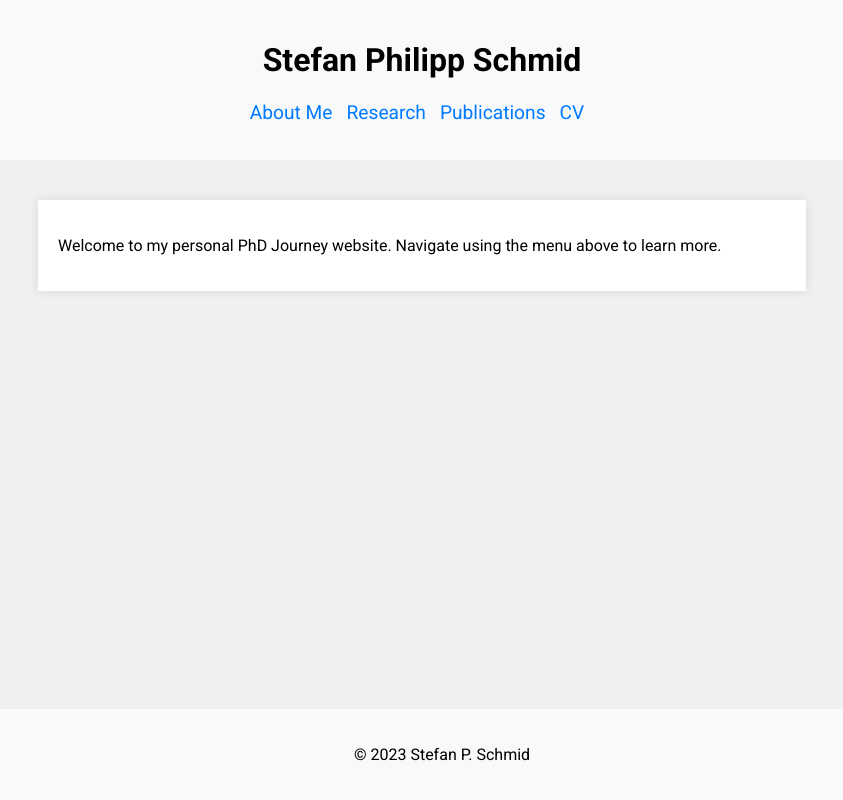
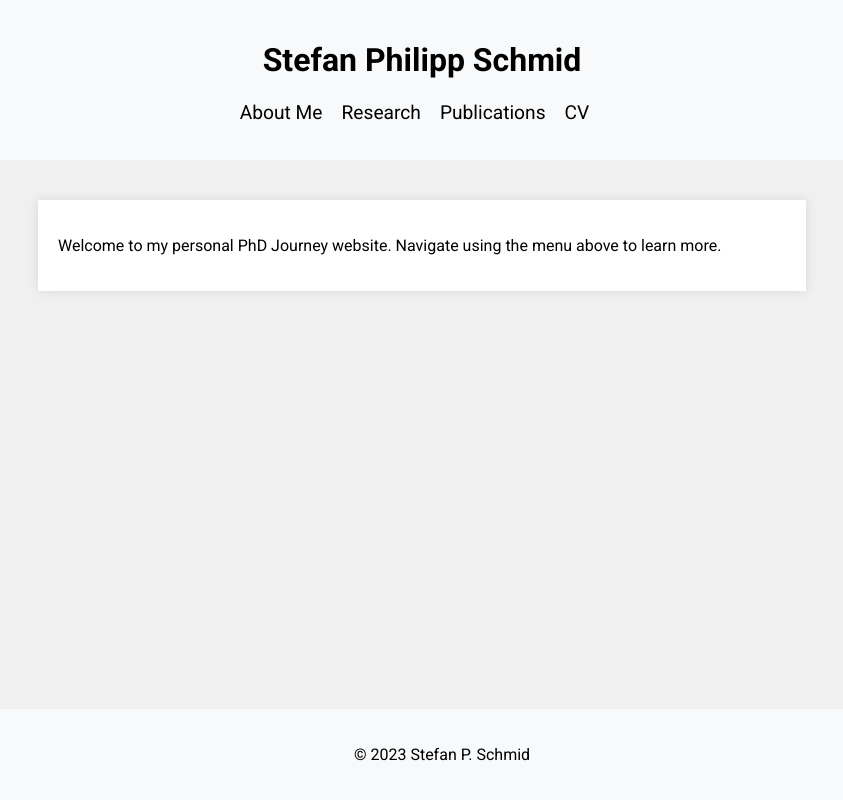
Before and after one commit to StefanPSchmid/StefanPSchmid.github.io, a plain HTML site: page index.html in a window 1280 px wide. Shown: the whole page, without its empty margins (218-1061 px from the left). Drawn offline with Linux system fonts and the light colour scheme.

Commit message:
improve css

```diff
--- a/style.css
+++ b/style.css
@@ -20,13 +20,18 @@ nav ul {
 
 nav ul li {
     display: inline;
-    margin-right: 10px;
+    margin-right: 15px;   /* Increases the space between links */
 }
 
 nav ul li a {
     text-decoration: none;
-    color: #007bff;
-    font-size: 1.2em;   /* Makes the navigation links larger */
+    color: #000000;       /* Changes link color to black */
+    font-weight: normal;  /* Ensures the links are not bold */
+    font-size: 1.2em;
+}
+
+nav ul li a:hover {
+    background-color: #f0f0f0;  /* Highlights link when hovered over */
 }
 
 main {
```
